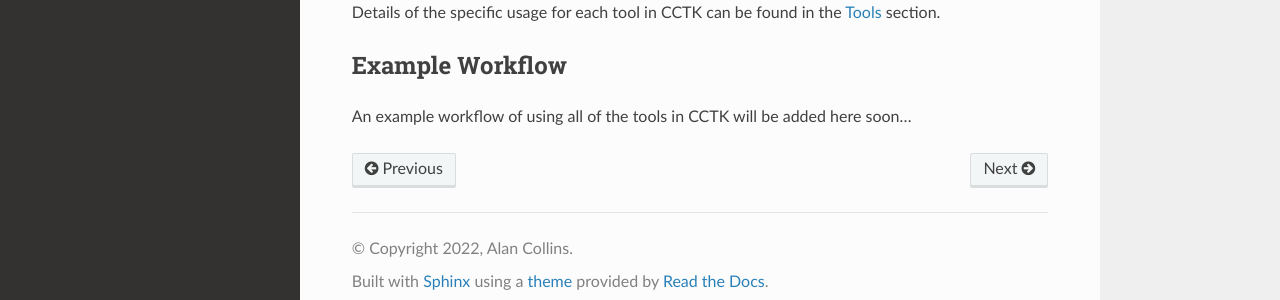
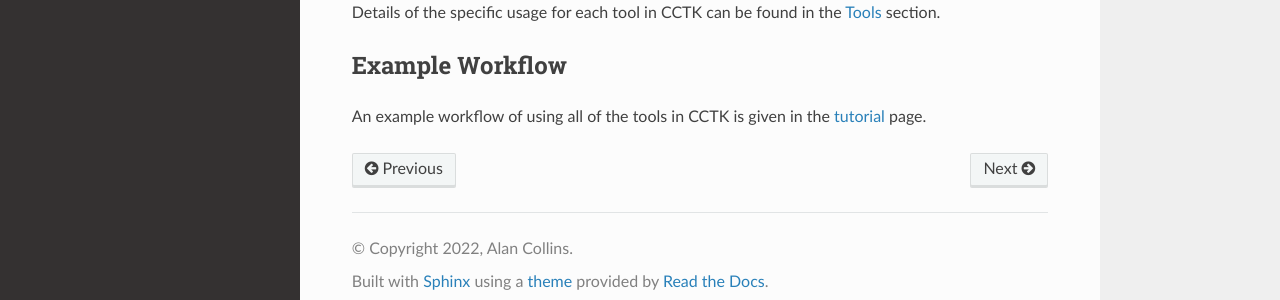
Before and after one commit to Alan-Collins/CRISPR_comparison_toolkit, a Sphinx documentation site: the page built from docs/source/usage.rst, in a window 1280 px wide and 900 px high, scrolled down 1538 px. Shown: the part 582-882 px from the top of the window. Built offline with Sphinx 7.4.7 and the Read the Docs theme 2.0.0, drawn with Linux system fonts in a browser that asks for light colours.

Commit message:
update example workflow to point to tutorial

```diff
--- a/docs/source/usage.rst
+++ b/docs/source/usage.rst
@@ -100,4 +100,4 @@ Details of the specific usage for each tool in CCTK can be found in the :ref:`To
 Example Workflow
 ----------------
 
-An example workflow of using all of the tools in CCTK will be added here soon...
+An example workflow of using all of the tools in CCTK is given in the `tutorial <tutorial.html>`_ page.
```
